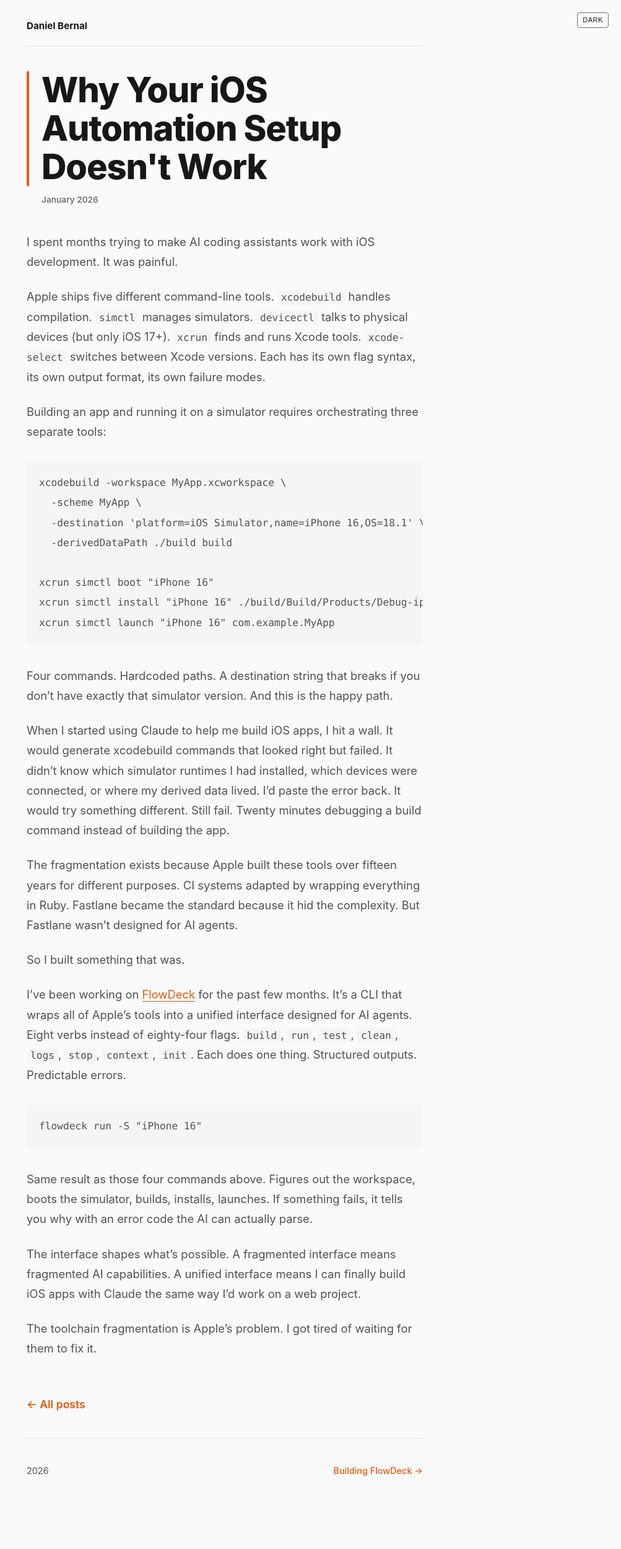
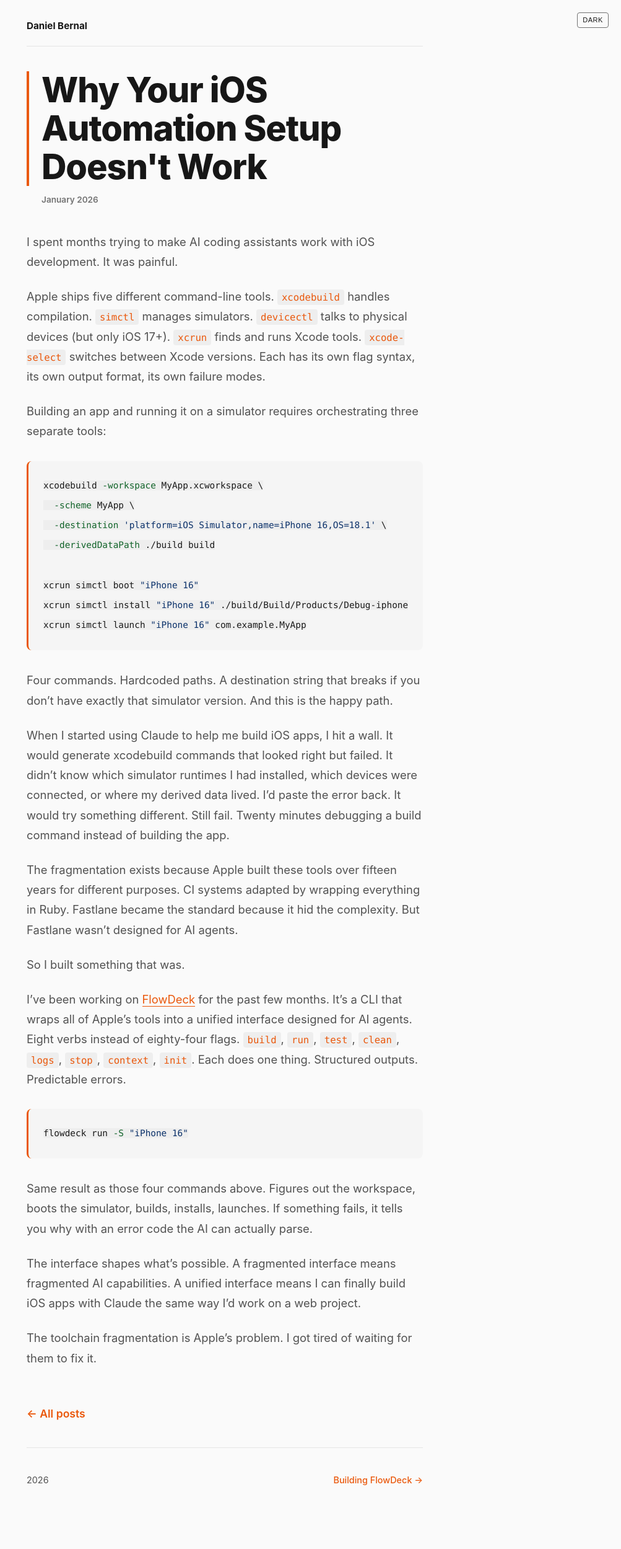
Before and after one commit to afterxleep/danielbernal.co, a Jekyll site: the page built from _posts/2026-01-06-why-your-ios-automation-setup-doesnt-work.md, in a window 1280 px wide. Shown: the whole page at 62% size, without its empty margins (277-1280 px from the left). Built offline with Jekyll 4.4.1, drawn with Linux system fonts in a browser that asks for light colours.

Commit message:
Improve code syntax highlighting and styling
- Add rouge syntax highlighter configuration
- Update code block styles with accent border
- Add light/dark theme support for code blocks

```diff
--- a/_config.yml
+++ b/_config.yml
@@ -25,6 +25,13 @@
 # Build settings
 markdown: kramdown
 permalink: /writing/:title.html
+highlighter: rouge
+
+kramdown:
+  syntax_highlighter: rouge
+  syntax_highlighter_opts:
+    block:
+      line_numbers: false
 
 # Exclude files
 exclude:
--- a/_layouts/default.html
+++ b/_layouts/default.html
@@ -540,24 +540,78 @@
 
     .post-content code {
       background: var(--code-bg);
-      padding: 2px 6px;
+      padding: 3px 7px;
       border-radius: 4px;
-      font-family: 'SF Mono', 'Consolas', 'Monaco', monospace;
-      font-size: 0.88em;
+      font-family: 'SF Mono', 'Fira Code', 'Consolas', monospace;
+      font-size: 0.85em;
+      color: var(--accent);
     }
 
-    .post-content pre {
-      background: var(--code-bg);
-      padding: 20px;
+    .post-content pre,
+    .post-content .highlight {
+      background: #1a1a1a;
+      padding: 24px;
       border-radius: 8px;
       overflow-x: auto;
       margin: 32px 0;
+      border-left: 3px solid var(--accent);
     }
 
-    .post-content pre code {
+    .post-content .highlight pre {
+      background: transparent;
+      padding: 0;
+      margin: 0;
+      border: none;
+      border-radius: 0;
+    }
+
+    .post-content pre code,
+    .post-content .highlight code {
       background: none;
       padding: 0;
+      color: #e5e5e5;
+      font-size: 0.9rem;
+      line-height: 1.6;
     }
+
+    body.light-theme .post-content pre,
+    body.light-theme .post-content .highlight {
+      background: #f5f5f5;
+      border-left-color: var(--accent);
+    }
+
+    body.light-theme .post-content pre code,
+    body.light-theme .post-content .highlight code {
+      color: #1a1a1a;
+    }
+
+    body.light-theme .post-content code {
+      background: #eee;
+      color: var(--accent);
+    }
+
+    /* Syntax Highlighting - Dark theme */
+    .highlight .c, .highlight .c1, .highlight .cm { color: #6a737d; } /* Comments */
+    .highlight .k, .highlight .kd, .highlight .kn, .highlight .kp, .highlight .kr { color: #ff7b72; } /* Keywords */
+    .highlight .s, .highlight .s1, .highlight .s2, .highlight .sb, .highlight .sc, .highlight .sd, .highlight .sh { color: #a5d6ff; } /* Strings */
+    .highlight .n, .highlight .na, .highlight .nb, .highlight .nc, .highlight .no { color: #e5e5e5; } /* Names */
+    .highlight .nf, .highlight .nx { color: #d2a8ff; } /* Functions */
+    .highlight .mi, .highlight .mf, .highlight .mh, .highlight .mo { color: #79c0ff; } /* Numbers */
+    .highlight .o, .highlight .p { color: #e5e5e5; } /* Operators, Punctuation */
+    .highlight .nt { color: #7ee787; } /* Tags */
+    .highlight .nv, .highlight .vi, .highlight .vg { color: #ffa657; } /* Variables */
+    .highlight .err { color: #f97316; } /* Errors */
+
+    /* Syntax Highlighting - Light theme */
+    body.light-theme .highlight .c, body.light-theme .highlight .c1, body.light-theme .highlight .cm { color: #6a737d; }
+    body.light-theme .highlight .k, body.light-theme .highlight .kd, body.light-theme .highlight .kn, body.light-theme .highlight .kp, body.light-theme .highlight .kr { color: #cf222e; }
+    body.light-theme .highlight .s, body.light-theme .highlight .s1, body.light-theme .highlight .s2, body.light-theme .highlight .sb, body.light-theme .highlight .sc, body.light-theme .highlight .sd, body.light-theme .highlight .sh { color: #0a3069; }
+    body.light-theme .highlight .n, body.light-theme .highlight .na, body.light-theme .highlight .nb, body.light-theme .highlight .nc, body.light-theme .highlight .no { color: #1a1a1a; }
+    body.light-theme .highlight .nf, body.light-theme .highlight .nx { color: #8250df; }
+    body.light-theme .highlight .mi, body.light-theme .highlight .mf, body.light-theme .highlight .mh, body.light-theme .highlight .mo { color: #0550ae; }
+    body.light-theme .highlight .o, body.light-theme .highlight .p { color: #1a1a1a; }
+    body.light-theme .highlight .nt { color: #116329; }
+    body.light-theme .highlight .nv, body.light-theme .highlight .vi, body.light-theme .highlight .vg { color: #953800; }
 
     /* Post Footer Navigation */
     .post-footer {
```
Also changed, not shown: 7 other files.
